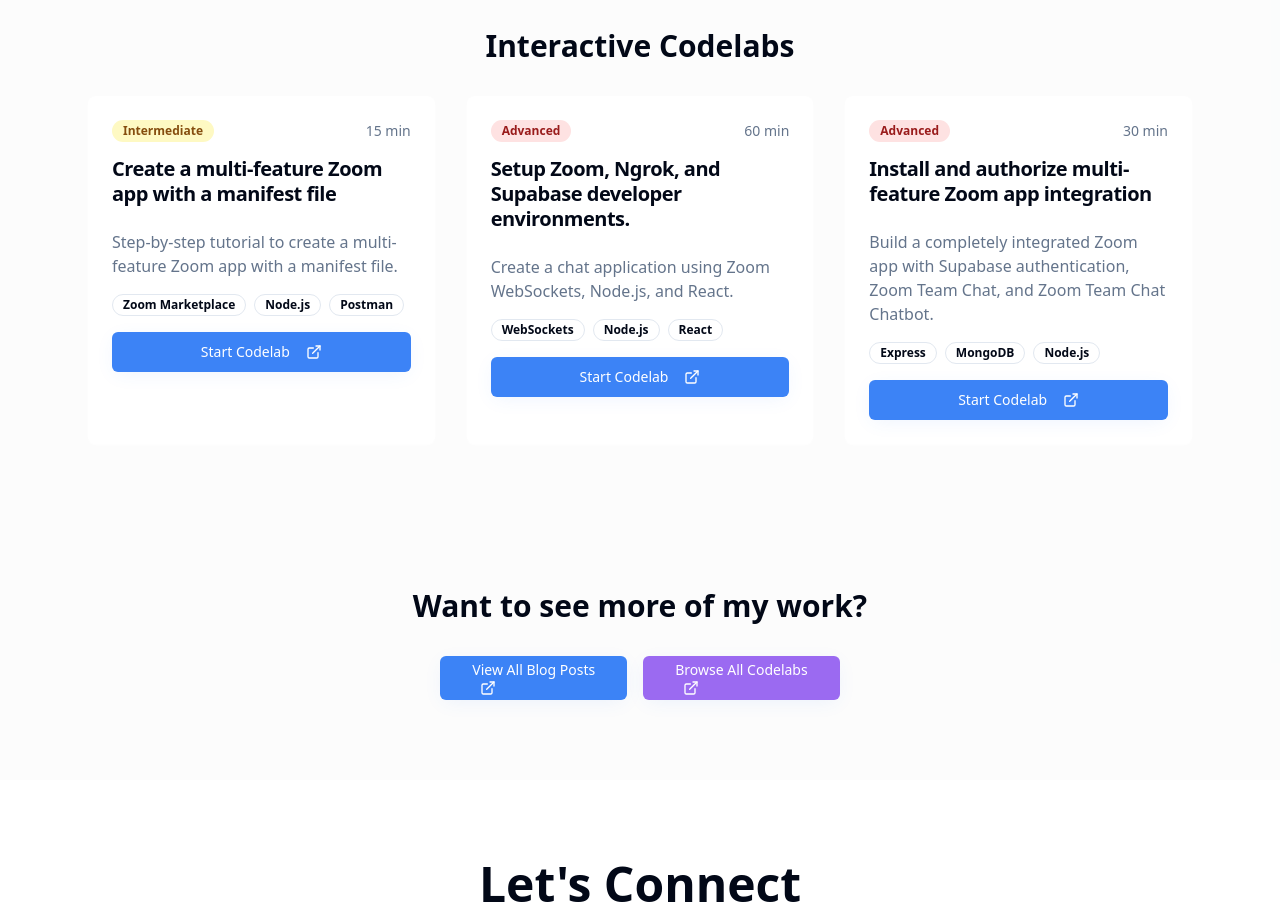
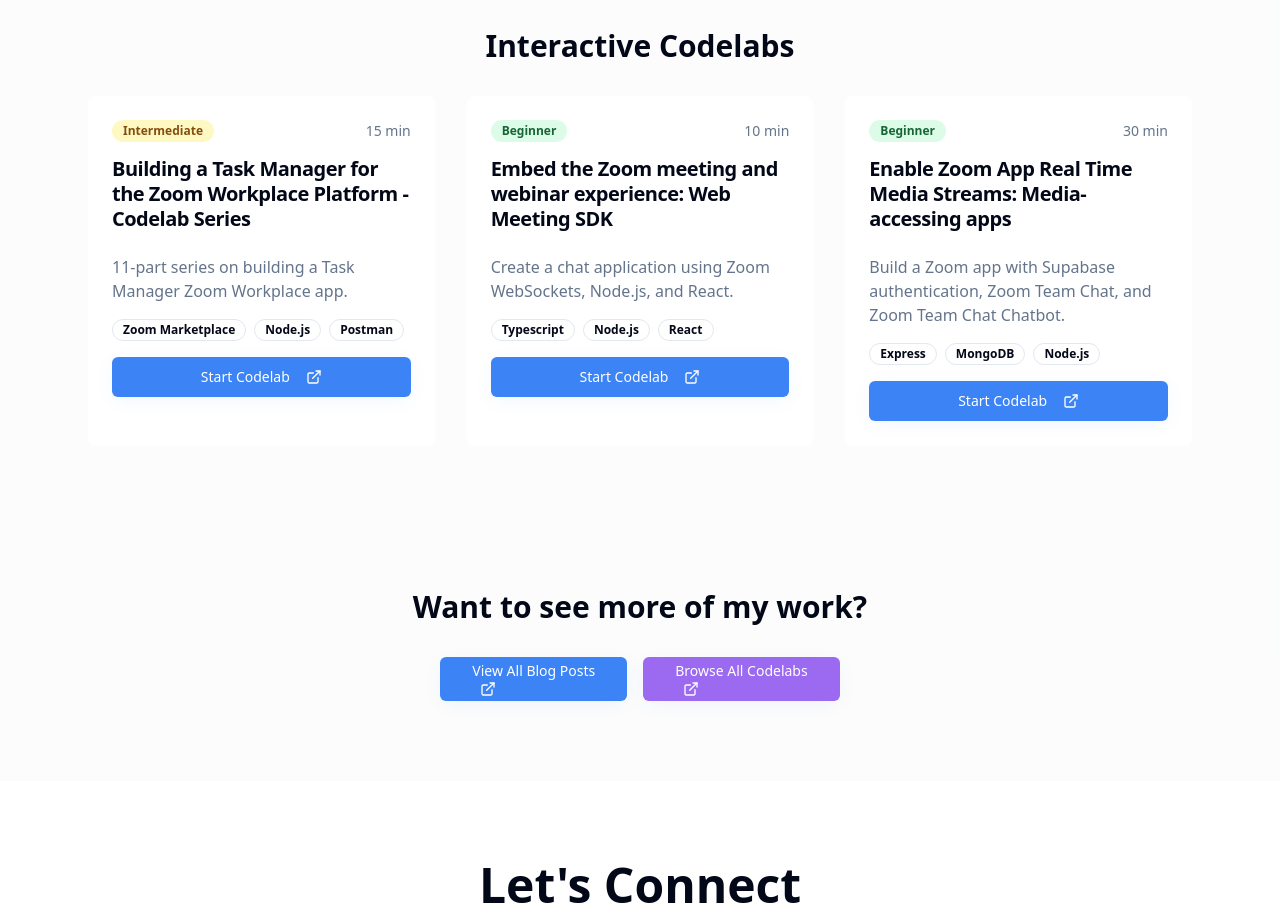
Before and after one commit to just-zoomit/dev-rel-profile, a React (Vite) app: page / in a window 1280 px wide. Shown: the part 2640-3557 px from the top of the page. Built offline with nearby package versions, Linux system fonts and the light colour scheme.

Commit message:
Added codelabs to home page

```diff
--- a/src/components/WorkShowcase.tsx
+++ b/src/components/WorkShowcase.tsx
@@ -4,7 +4,11 @@ import { Button } from "@/components/ui/button";
 import { Badge } from "@/components/ui/badge";
 import { ExternalLink, Calendar, Clock } from "lucide-react";
 
+import { blogs } from "@/lib/content/blogs/blogs";
+import { codelabs as labs } from "@/lib/content/codelabs/codelabs";
+
 const WorkShowcase = () => {
+
   const blogPosts = [
     {
       title: "Programmatically create a user and assign scheduling privilege",
@@ -33,32 +37,7 @@ const WorkShowcase = () => {
     }
   ];
 
-  const codelabs = [
-    {
-      title: "Create a multi-feature Zoom app with a manifest file",
-      description: "Step-by-step tutorial to create a multi-feature Zoom app with a manifest file.",
-      duration: "15 min",
-      difficulty: "Intermediate",
-      technologies: ["Zoom Marketplace", "Node.js", "Postman"],
-      url: "https://just-zoomit.github.io/multi-feature-zoom-manifest-file/#0"
-    },
-    {
-      title: "Setup Zoom, Ngrok, and Supabase developer environments.",
-      description: "Create a chat application using Zoom WebSockets, Node.js, and React.",
-      duration: "60 min",
-      difficulty: "Advanced",
-      technologies: ["WebSockets", "Node.js", "React"],
-      url: "https://just-zoomit.github.io/zoomapp-taskmanager-codelab/#0"
-    },
-    {
-      title: "Install and authorize multi-feature Zoom app integration",
-      description: "Build a completely integrated Zoom app  with Supabase authentication, Zoom Team Chat, and Zoom Team Chat Chatbot.",
-      duration: "30 min",
-      difficulty: "Advanced",
-      technologies: ["Express", "MongoDB", "Node.js"],
-      url: "https://just-zoomit.github.io/how-to-install-and-authorize-zoom-app-sdk-with-supabase/#0"
-    }
-  ];
+  const codelabs = labs
 
   const getDifficultyColor = (difficulty: string) => {
     switch (difficulty) {
```
